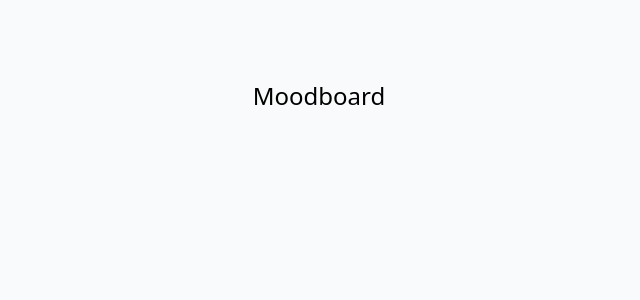
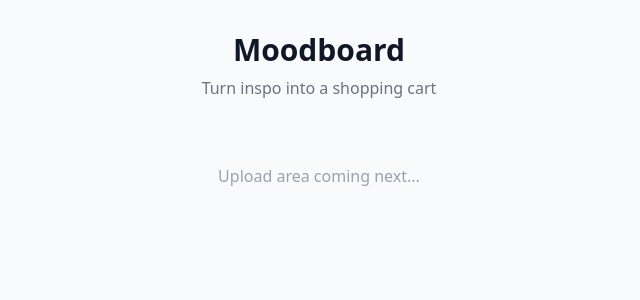
Before and after one commit to codebyellalesperance/moodboard, a React (Vite) app: page / in a window 1280 px wide. Shown: the top 300 px of the page, without its empty margins (321-961 px from the left). Built offline with nearby package versions, Linux system fonts and the light colour scheme.

Commit message:
feat: add basic layout shell

```diff
--- a/src/App.jsx
+++ b/src/App.jsx
@@ -1,7 +1,16 @@
+import Header from './components/Header'
+
 function App() {
   return (
     <div className="min-h-screen bg-gray-50">
-      <div className="text-center pt-20 text-2xl">Moodboard</div>
+      <div className="max-w-2xl mx-auto px-4">
+        <Header />
+
+        {/* Content will go here in next steps */}
+        <div className="mt-8 text-center text-gray-400">
+          Upload area coming next...
+        </div>
+      </div>
     </div>
   )
 }
--- /dev/null
+++ b/src/components/Header.jsx
@@ -0,0 +1,10 @@
+function Header() {
+    return (
+        <header className="py-8 text-center">
+            <h1 className="text-3xl font-semibold text-gray-900">Moodboard</h1>
+            <p className="mt-2 text-gray-500">Turn inspo into a shopping cart</p>
+        </header>
+    )
+}
+
+export default Header
```
